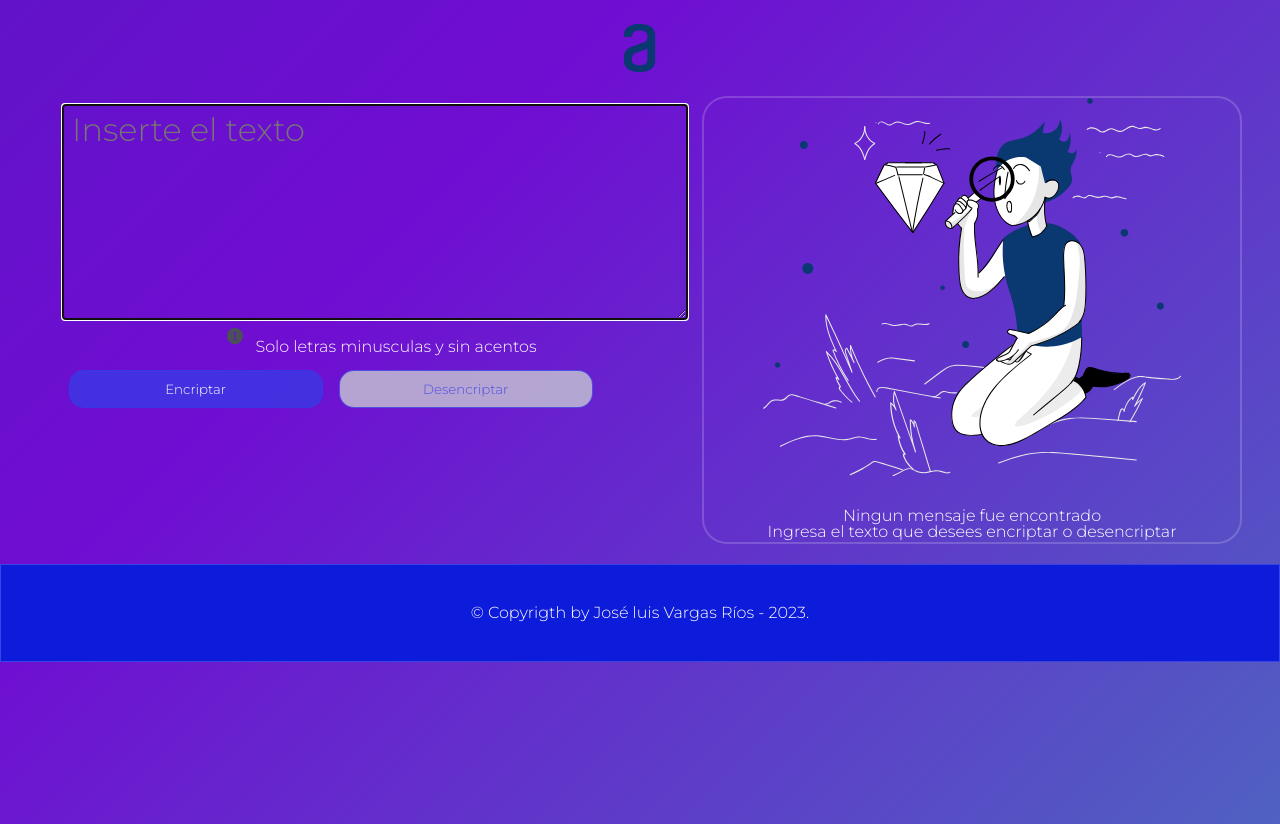
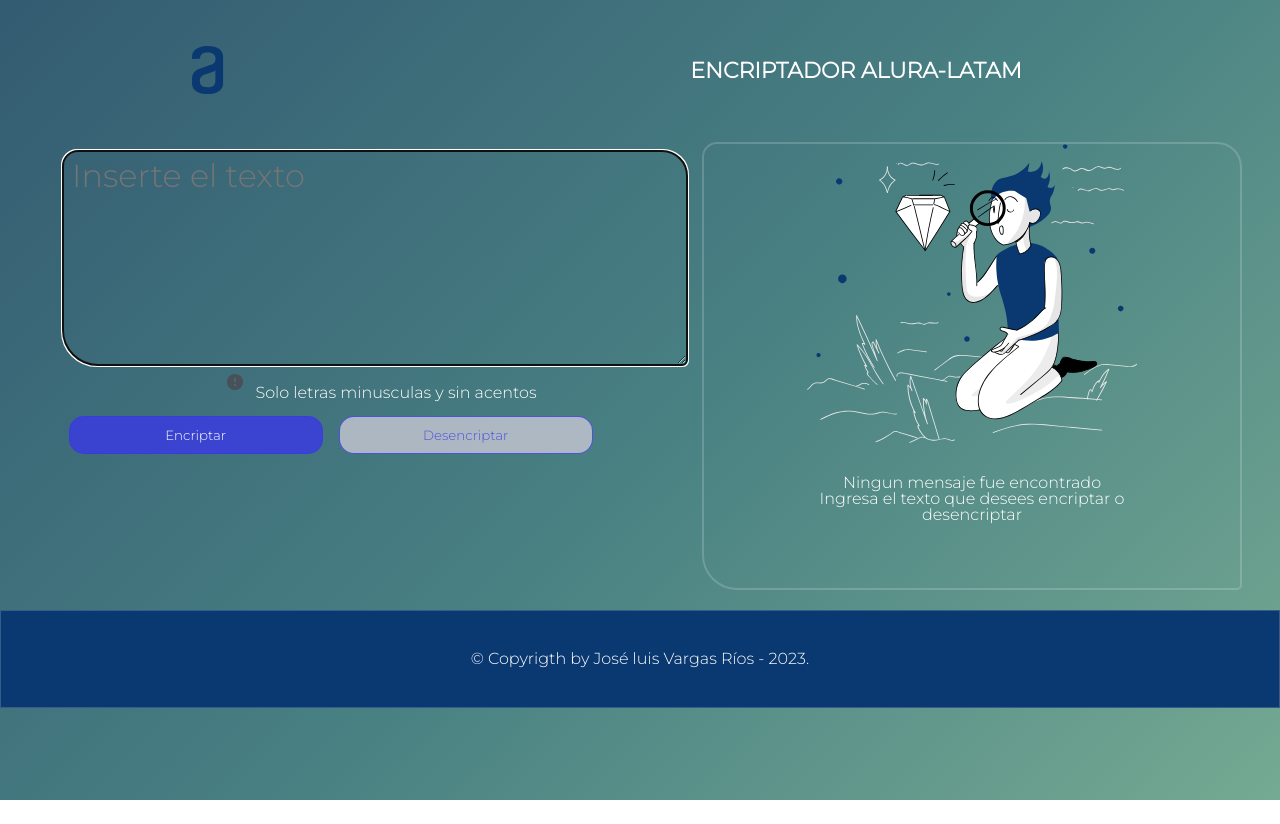
Before and after one commit to JoshVargasM3/PORTAFOLIO, a plain HTML site: page PROYECTS/ORACLE/ENCRIPTADOR/index.html in a window 1280 px wide. After the commit the page ends 800 px from the top, so only its background shows below. Drawn offline with Linux system fonts and the light colour scheme.

Commit message:
Nuevos cambios en CSS

```diff
--- a/PROYECTS/ORACLE/ENCRIPTADOR/CSS/style.css
+++ b/PROYECTS/ORACLE/ENCRIPTADOR/CSS/style.css
@@ -4,16 +4,43 @@
     padding: 0;
 }
 
+/*-----------------------------------------------Encabezado----------------------------------------------*/
+header{
+    background-color: transparent;
+    text-align: center;
+}
+
+.logo-menu .menu a{
+    display: inline-block;
+    padding: 40px 20px;
+    margin: 20px;
+}
+
+.logo-menu .menu a:hover{
+    border-bottom: 4px solid #ff9f1c;
+    padding-bottom: 36px;
+}
+
+nav a{
+    text-transform: uppercase;
+    color:white;
+    font-weight: bold;
+    font-size: 22px;
+    text-decoration: none;
+}
+nav a:hover{
+    color: #c78c19;
+
+}
+
+/*-----------------------------------------------Body----------------------------------------------*/
 body{
-    background: linear-gradient(135deg, #23a6d5, #202E9C,#700DD2, #23d5ab  );
+    background: linear-gradient(135deg, #4f385f, #8f425b, #c3004d ,#284869, #498183, #93c59d, #cbd6e9   );
     animation: gradient 20s ease infinite;
     background-size: 500% 500%;
-    animation: gradient 15s ease infinite;
-	height: 100vh;
     font-family: 'Montserrat', sans-serif;
     color: #fff;
 }
-
 @keyframes gradient {
 	0% {
 		background-position: 0% 50%;
@@ -29,7 +56,6 @@ body{
 
 [class*="col-"] {
     float: left;
-/* border: 1px solid red; */
 }
 
 .m-1{margin: .5em;}
@@ -49,6 +75,7 @@ body{
     font-size: 32px;
     line-height: 48px;
     border: 2px solid rgba( 255, 255, 255, 0.18 );
+    border-radius: 15px 25px 5px 35px;
     color: rgba(250, 253, 253, 0.808);
     background-color: transparent;
 }
@@ -57,7 +84,7 @@ body{
     background-color: transparent;
     height: 28em;
     border: 2px solid rgba( 255, 255, 255, 0.18 );
-    border-radius: 25px;
+    border-radius: 15px 25px 5px 35px;
 }
 .error{background-color: rgba(17, 0, 255, 0.342);}
 
@@ -91,6 +118,9 @@ body{
     color: #fff;
 }
 
+.imagen{
+    display: block;
+}
 
 
 .ocultarImagen{display: none;}
@@ -104,13 +134,13 @@ body{
     border-radius: 15px;
     margin-left: 2em ;
 }
-
+/*-----------------------------------------------Pie de pagina----------------------------------------------*/
 footer{
     text-align: center;
-    background: #0d1bda;
+    background: #0A3871;
     opacity: 100;
     padding: 40px;
     border: 1px solid rgba( 255, 255, 255, 0.18 );
-    margin: 20px auto;
+    margin: 20px auto 0;
     color: #fff;
 }
--- a/PROYECTS/ORACLE/ENCRIPTADOR/index.html
+++ b/PROYECTS/ORACLE/ENCRIPTADOR/index.html
@@ -12,18 +12,27 @@
         <link rel="preconnect" href="https://fonts.googleapis.com"><link rel="preconnect" href="https://fonts.gstatic.com" crossorigin><link href="https://fonts.googleapis.com/css2?family=Montserrat:wght@300&display=swap" rel="stylesheet">
 
     </head>
+    <header>
+        <section class="logo-menu">
+            <div class="contenedor">
+                <div class="row middle-xs between-xs">
+                    <div class="logo col-xs-12 col-sm-4 center-xs start-xs ">
+                        <a href="index.html"><img class="logomenu1" src="img/logo.svg"></a>
+                    </div>
+                    <nav class="menu col-xs-12 col-sm-8 center-xs">
+                        <a href="index.html">ENCRIPTADOR alura-LATAM</a>
+                    </nav>
+                </div>
+            </div>
+        </section>
+    </header>
     <body>
-
-        <nav class="row center-xs m-3">
-        <img src="img/logo.svg" alt="logo">
-        </nav>
-        <section>
 
         <div class="row center-xs">
             <div class="col-xs-10 col-sm-8 col-md-6 m-1">
                 <textarea name="text" id="text" cols="20" rows="4" class="text-area col-xs-12 col-sm-12 col-md-12 text-area" placeholder="Inserte el texto" autofocus></textarea>
                 <p class="m-1" id="error">
-                    <img src="img/signo.svg" alt="icono" class= " left m-1">
+                    <img src="img/signo.svg" alt="icono" class=" center-xs m-1">
                     Solo letras minusculas y sin acentos
                 </p>
             <div class="row m-1">
@@ -38,12 +47,19 @@
 
             <div class="row center-xs col-xs-10 col-sm-8 col-md-5  card card2">
 
-                <img src="img/imagen.svg" alt="imagen muneco" class=" col-xs-10 col-sm-10 col-md-10  imagen" id="imagen">
+                <img src="img/imagen.svg" alt="imagen muneco" class=" col-xs-8 col-sm-8 col-md-8 col-lg-8 imagen" id="imagen">
 
-                <section class="row center-xs col-xs-8 col-sm-10 col-md-10 m-4" id="resultado">
-                    <h1 class="center">Ningun mensaje fue encontrado</h1>
-                    <p class="center">Ingresa el texto que desees encriptar o desencriptar</p>
-                </section>
+            <section class="row">
+                <div class="contenedor">
+                    <div class="row center-xs">
+                        <div class="col-xs-8 col-sm-8 col-md-8 m-4" id="resultado"">
+                            <h1 class="center">Ningun mensaje fue encontrado</h1>
+                            <p class="center">Ingresa el texto que desees encriptar o desencriptar</p>
+                        </div>
+                    </div>
+                </div>
+
+            </section>
 
                 <div class="row center-xs col-xs-12 col-sm-12 col-md-12 m-2">
 
```
Also changed, not shown: PROYECTS/ORACLE/ENCRIPTADOR/img/LOGOS_UAQ.png (added).
